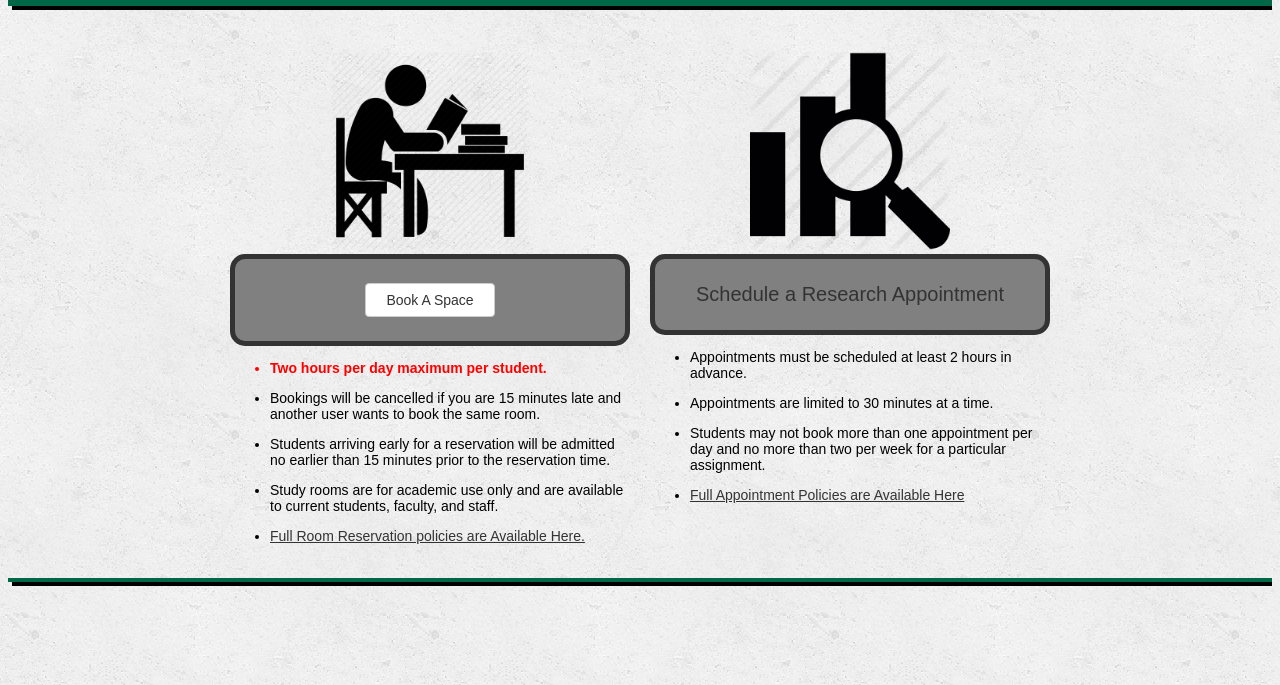
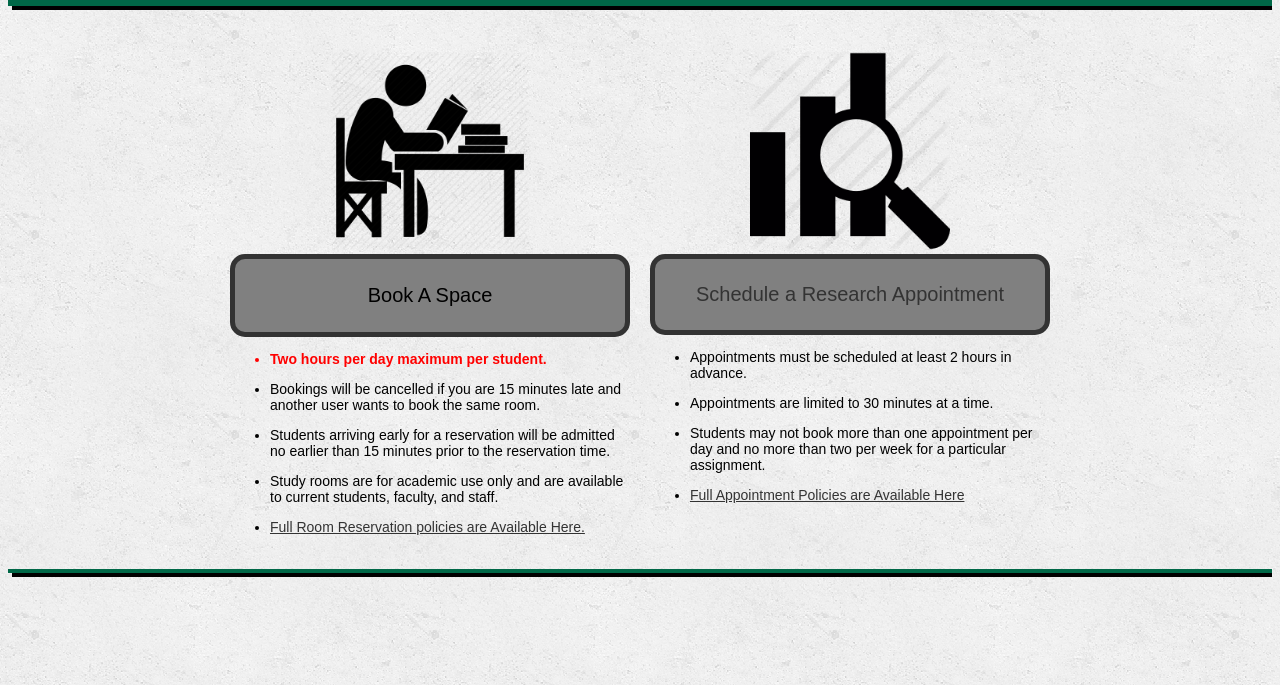
Before and after one commit to cfortner88/Scheduler, a plain HTML site: page cpcc/index.html in a window 1280 px wide. Shown: the part 123-808 px from the top of the page. Drawn offline with nearby package versions, Linux system fonts and the light colour scheme; a script that the page names is missing.

Commit message:
Update index.html

```diff
--- a/cpcc/index.html
+++ b/cpcc/index.html
@@ -34,20 +34,6 @@ jQuery(function(){
 <!-- Place the following link anywhere in your page. Make sure the id "eq_1967" matches with the above code: jQuery("#eq_1967")  //-->
 <button id="eq_1967" href="#">Book A Space</button>
 <!-- Below is optional button styling  //-->
-<style>
-#eq_1967 {
-  background: #FFFFFF;
-  border: 1px solid #CCCCCC;
-  border-radius: 4px;
-  color: #333333;
-  font: 14px Arial, Helvetica, Verdana;
-  padding: 8px 20px;
-  cursor: pointer;
-}
-#eq_1967:hover {
-  opacity: 0.9;
-}
-</style>
 </p>
             </div>
             <div class="text">
```
